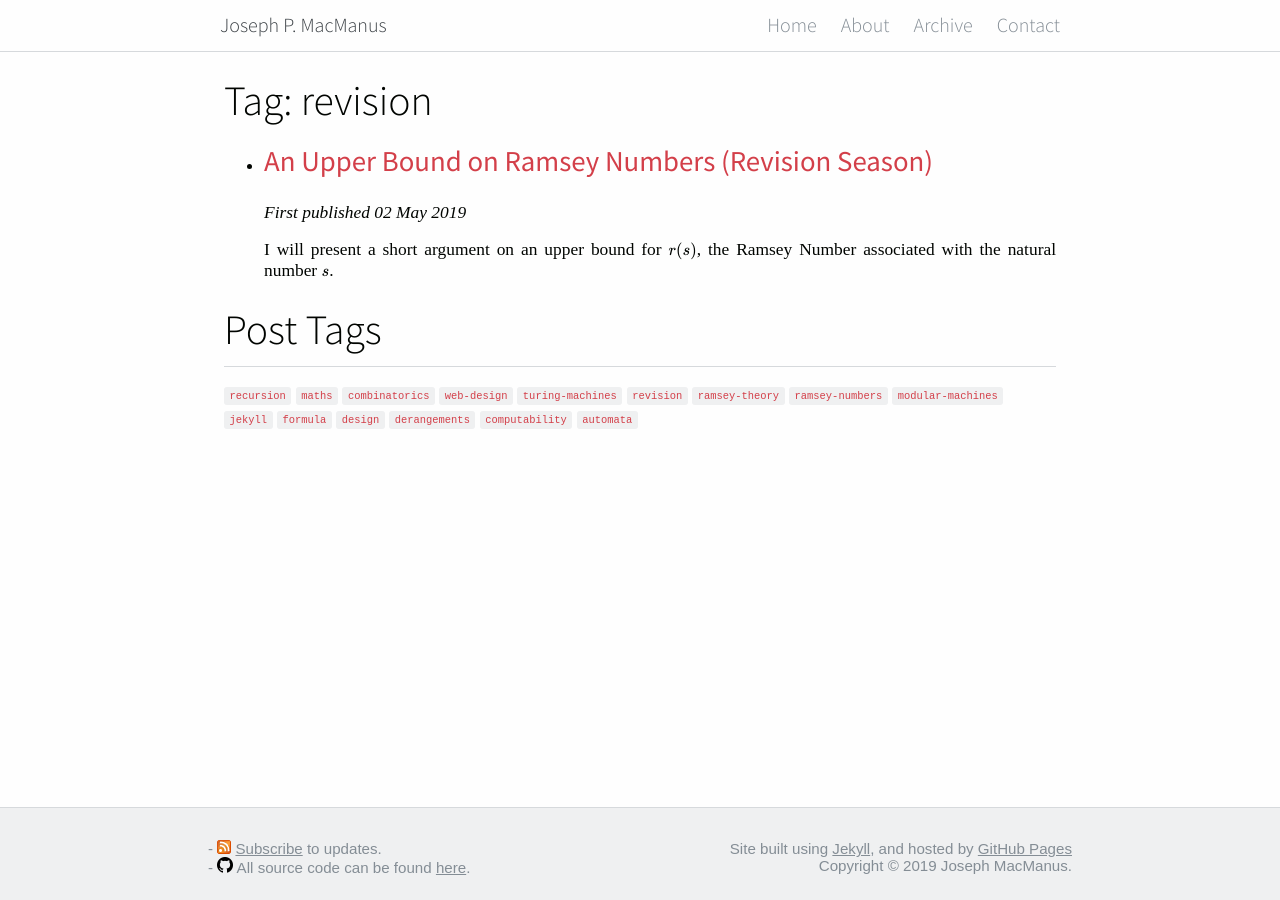
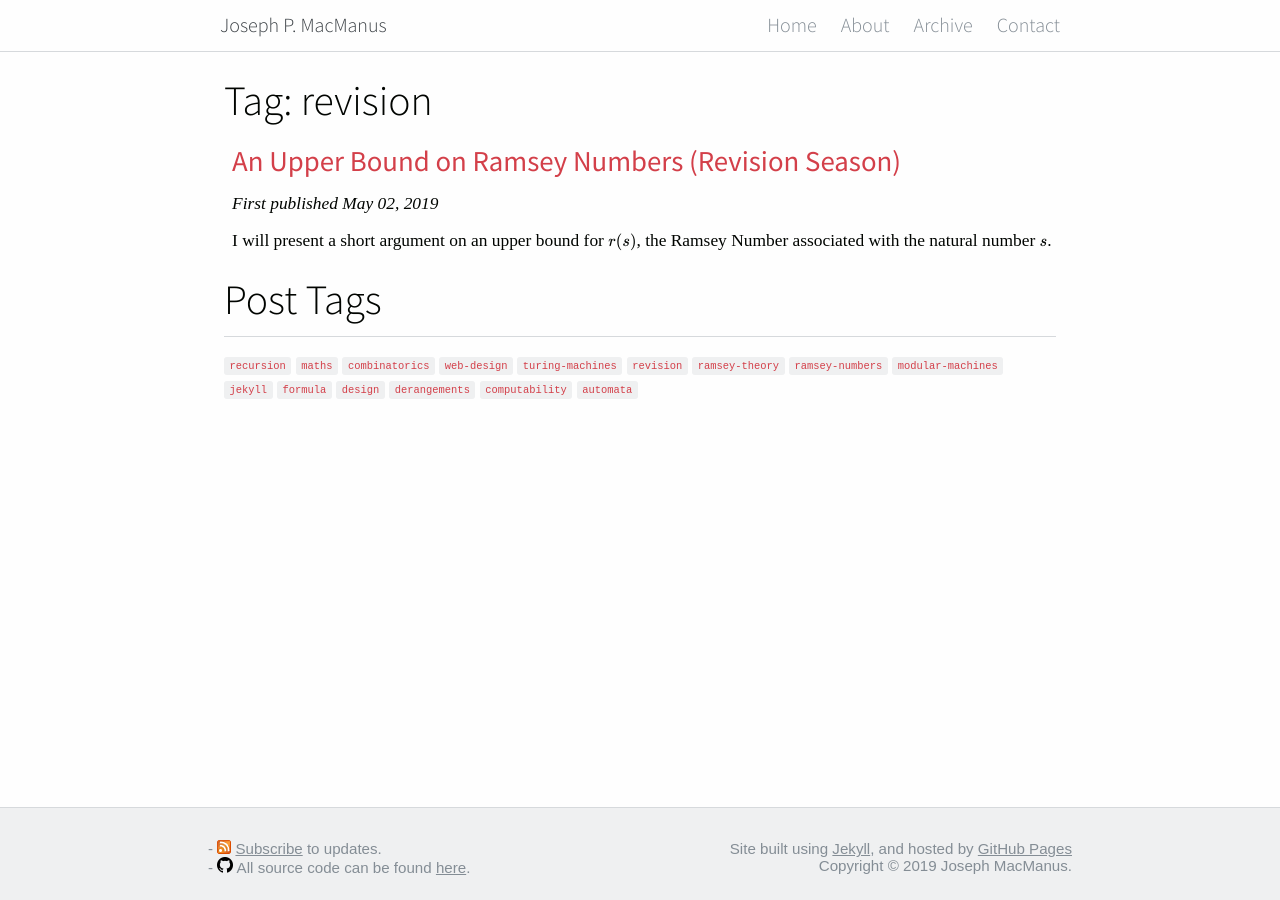
Before and after one commit to tiepdotme/jpmacmanus.me, a Jekyll site: the page built from tag/revision.md, in a window 1280 px wide. Built offline with Jekyll 4.4.1, drawn with Linux system fonts in a browser that asks for light colours; formulas are drawn with MathJax 3.

Commit message:
small improvements in across-site consistency

```diff
--- a/_layouts/post.html
+++ b/_layouts/post.html
@@ -3,7 +3,7 @@
 feed-in-sidebar: true
 ---
 <h1>{{ page.title }}</h1>
-<em>First published {{ page.date | date_to_string }}</em>
+<em>First published {{ page.date | date: "%B %d, %Y" }}</em>
 <br><br>
 <em>Tags: </em><span>[
   {% for tag in page.tags %}
--- a/_layouts/tagpage.html
+++ b/_layouts/tagpage.html
@@ -1,17 +1,18 @@
 ---
-layout: default
+layout: default-plus
 ---
 
-<div class="post">
-  <h1>Tag: {{ page.tag }}</h1>
-  <ul>
+<h1>Tag: {{ page.tag }}</h1>
+<ul id="post-list">
   {% for post in site.tags[page.tag] %}
-    <li><h2><a href="{{ post.url }}">{{ post.title }}</a></h2>
-      <em>First published {{ post.date | date_to_string }}</em><br>
+    <li>
+      <h2 class="post-link"><a href="{{ post.url }}">{{ post.title }}</a></h2>
+      <em class="post-date">First published {{ post.date | date: "%B %d, %Y" }}</em><br>
       {{ post.excerpt }}
     </li>
-  {% endfor %}
-  </ul>
+{% endfor %}
+</ul>
+
+<div id="optional-tag-display">
+  {% include archive.html %}
 </div>
-
-{% include archive.html %}
--- a/_sass/blog.scss
+++ b/_sass/blog.scss
@@ -7,13 +7,12 @@
 }
 
 .post-link {
-  display: inline-block;
-  margin-bottom: 0;
-  margin-top: 0;
-
+  margin-bottom: 0.5em;
+//   margin-top: 0;
+//
 }
-
-.post-date {
-  display: inline-block;
-  margin: 0;
-}
+//
+// .post-date {
+//   display: inline-block;
+//   margin: 0;
+// }
--- a/_sass/scaling.scss
+++ b/_sass/scaling.scss
@@ -1,3 +1,7 @@
+#optional-tag-display {
+  display: none;
+}
+
 @media only screen and (max-width:1300px) {
     #content-cnt {
       width: $page-width-2 - (2 * $std-padding);
@@ -6,7 +10,10 @@
       width: $page-width-2;
     }
 
-
+    // unhides when sidebar isn't present
+    #optional-tag-display {
+      display: unset;
+    }
     #right-sidebar {
       display: none;
     }
--- a/index.html
+++ b/index.html
@@ -8,7 +8,7 @@
 
 {% for post in site.posts limit:10 %}
    <div class="post-preview">
-   <h2><a href="{{ post.url }}">{{ post.title }}</a></h2>
+   <h2 class="post-link"><a href="{{ post.url }}">{{ post.title }}</a></h2>
    <em class="post-date">First published {{ post.date | date: "%B %d, %Y" }}</em>
    <br><!--<br>
    <span>[
```
Also changed, not shown: archive.html (+7 -3 lines).
